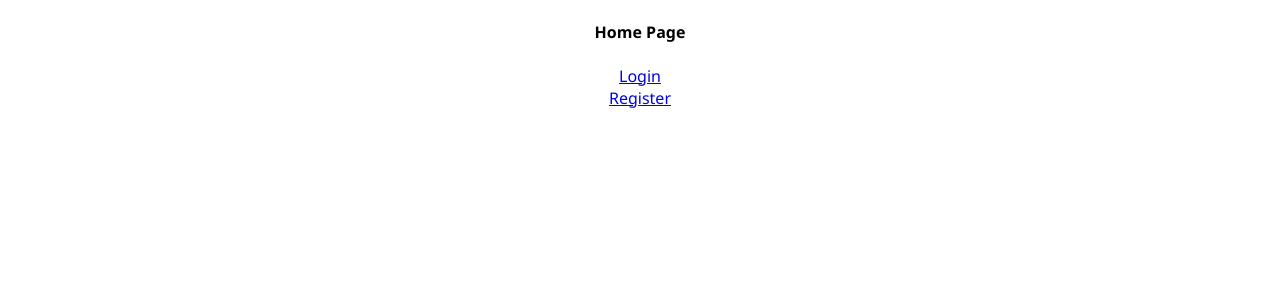
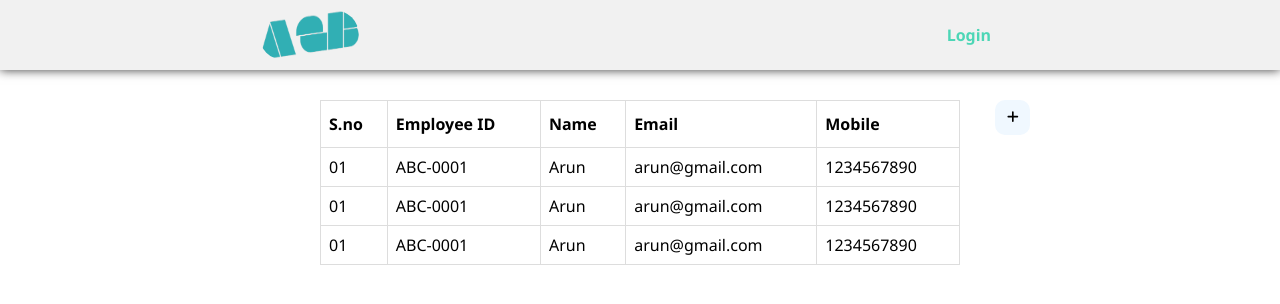
Before and after one commit to Arunprabu-CESIT/management_client, a React (Create React App) app: page / in a window 1280 px wide. Shown: the top 304 px of the page. Built offline with nearby package versions, Linux system fonts and the light colour scheme.

Commit message:
Worked on navbar, popup UI

```diff
--- a/package.json
+++ b/package.json
@@ -3,6 +3,9 @@
   "version": "0.1.0",
   "private": true,
   "dependencies": {
+    "@fortawesome/free-regular-svg-icons": "^6.1.1",
+    "@fortawesome/free-solid-svg-icons": "^6.1.1",
+    "@fortawesome/react-fontawesome": "^0.1.18",
     "@reduxjs/toolkit": "^1.8.2",
     "@testing-library/jest-dom": "^4.2.4",
     "@testing-library/react": "^9.3.2",
--- a/public/index.html
+++ b/public/index.html
@@ -27,7 +27,6 @@
     <title>React App</title>
   </head>
   <body>
-    <noscript>You need to enable JavaScript to run this app.</noscript>
     <div id="root"></div>
     <!--
       This HTML file is a template.
--- a/src/App.scss
+++ b/src/App.scss
@@ -1,8 +1,16 @@
+body {
+  margin: 0;
+  padding: 0;
+  height: 100%;
+}
+
 .client-management {
-  text-align: center;
   font-family: 'Segoe UI', Tahoma, Geneva, Verdana, sans-serif;
 }
 
 .pad-8px {
   padding: 8px;
 }
+.pad-15px {
+  padding: 15px;
+}
--- a/src/components/Home/Home.jsx
+++ b/src/components/Home/Home.jsx
@@ -1,14 +1,14 @@
 import React from 'react';
-import { Link } from 'react-router-dom';
+import Form from '../form/form';
+import Navbar from '../navbar/navbar';
+import Table from '../table/table';
 
 const Home = () => {
   return (
-    <div className="App">
-      <h4> Home Page</h4>
-      <nav>
-        <Link to="/login">Login</Link> <br />
-        <Link to="/register">Register</Link>
-      </nav>
+    <div>
+      <Navbar />
+      <Form />
+      <Table />
     </div>
   );
 };
--- /dev/null
+++ b/src/components/form/form.jsx
@@ -0,0 +1,79 @@
+import React, { useState } from 'react';
+import './form.scss';
+import { FontAwesomeIcon } from '@fortawesome/react-fontawesome';
+import { faPlus, faX } from '@fortawesome/free-solid-svg-icons';
+
+const Form = () => {
+  const [modal, setModal] = useState(false);
+
+  const toggleModel = () => {
+    setModal(!modal);
+  };
+
+  if (modal) {
+    document.body.classList.add('active-modal');
+  } else {
+    document.body.classList.remove('active-modal');
+  }
+
+  return (
+    <>
+      <button className="add-button" onClick={toggleModel}>
+        <FontAwesomeIcon icon={faPlus} />
+      </button>
+
+      {modal && (
+        <div className="modal">
+          <div onClick={toggleModel} className="overlay"></div>
+          <div className="modal-content">
+            <button className="close-modal" onClick={toggleModel}>
+              <FontAwesomeIcon icon={faX} />
+            </button>
+            <div className="title">Add Employee</div>
+            <form>
+              <input
+                className="input-section"
+                type="text"
+                placeholder="Employee Name"
+                id="name"
+                name="name"
+                onChange={''}
+              />
+              <input
+                className="input-section"
+                type="text"
+                placeholder="Employee ID"
+                id="employeeId"
+                name="employeeId"
+                onChange={''}
+              />
+              <input
+                className="input-section"
+                type="text"
+                placeholder="Email"
+                id="email"
+                name="email"
+                onChange={''}
+              />
+              <input
+                className="input-section"
+                type="tel"
+                placeholder="Mobile"
+                id="mobile"
+                name="mobile"
+                onChange={''}
+              />
+            </form>
+            <div className="text-center">
+              <button type="submit" className="submit-button">
+                ADD
+              </button>
+            </div>
+          </div>
+        </div>
+      )}
+    </>
+  );
+};
+
+export default Form;
--- /dev/null
+++ b/src/components/form/form.scss
@@ -0,0 +1,124 @@
+$main-color: #4dd6b6;
+
+body {
+  .active-modal {
+    overflow-y: hidden;
+  }
+}
+
+.add-button {
+  position: absolute;
+  top: 100px;
+  right: 250px;
+  background-color: aliceblue;
+  border: none;
+  cursor: pointer;
+  border-radius: 10px;
+  height: 35px;
+  width: 35px;
+  transition: all 0.1s ease-in-out;
+  &:focus {
+    outline: none;
+    border: none;
+  }
+  &:hover {
+    outline: 0.5px solid gray;
+    box-shadow: 2px 2px 9px -2px gray;
+  }
+}
+
+.modal,
+.overlay {
+  width: 100vw;
+  height: 100vh;
+  top: 0;
+  left: 0;
+  right: 0;
+  bottom: 0;
+  position: fixed;
+}
+
+.overlay {
+  background: rgba(49, 49, 49, 0.8);
+}
+
+.modal-content {
+  position: absolute;
+  top: 40%;
+  left: 50%;
+  transform: translate(-50%, -50%);
+  line-height: 1.4;
+  background: #f1f1f1;
+  padding: 14px 28px;
+  border-radius: 3px;
+  max-width: 600px;
+  min-width: 300px;
+}
+
+.close-modal {
+  position: absolute;
+  top: 10px;
+  right: 10px;
+  padding: 5px;
+  background-color: #f1f1f1;
+  border: none;
+  cursor: pointer;
+  border-radius: 20px;
+  height: 30px;
+  width: 30px;
+  transition: all 0.1s ease-in-out;
+  &:focus {
+    outline: none;
+    border: none;
+  }
+  &:hover {
+    outline: 0.5px solid gray;
+    box-shadow: 2px 2px 9px -2px gray;
+  }
+}
+
+.title {
+  font-size: 22px;
+  font-weight: 600;
+  text-align: center;
+  padding: 20px;
+}
+
+.input-section {
+  display: block;
+  border: none;
+  height: 35px;
+  width: 70%;
+  margin: auto;
+  margin-bottom: 15px;
+  padding: 2px 10px;
+  font-size: small;
+  color: gray;
+  transition: all 0.1s ease-in-out;
+  &:focus {
+    outline: none;
+    border: none;
+  }
+  &:hover {
+    outline: 0.5px solid gray;
+    box-shadow: 2px 2px 9px -2px gray;
+  }
+}
+
+.submit-button {
+  background: $main-color;
+  color: white;
+  border: none;
+  margin: 10px 0 10px;
+  cursor: pointer;
+  padding: 10px 15px;
+  transition: all 0.2s ease;
+  &:hover {
+    box-shadow: 4px 3px 9px -1px gray;
+    transform: translateY(-5px);
+  }
+}
+
+.text-center {
+  text-align: center;
+}
--- a/src/components/login/login.scss
+++ b/src/components/login/login.scss
@@ -1,6 +1,7 @@
 $main-color: #4dd6b6;
 
 .main-login {
+  text-align: center;
   height: 100%;
   width: 100%;
   overflow-x: hidden;
--- /dev/null
+++ b/src/components/navbar/navbar.jsx
@@ -0,0 +1,28 @@
+import React from 'react';
+import { Link } from 'react-router-dom';
+import logo from '../../images/logo.png';
+import './navbar.scss';
+
+const Navbar = () => {
+  return (
+    <>
+      <nav className="navbar background">
+        <div className="logo">
+          <img src={logo} alt="icon" />
+        </div>
+
+        <div>
+          <ul className="nav-list">
+            <li>
+              <Link className="link-section" to="/login">
+                Login
+              </Link>
+            </li>
+          </ul>
+        </div>
+      </nav>
+    </>
+  );
+};
+
+export default Navbar;
--- /dev/null
+++ b/src/components/navbar/navbar.scss
@@ -0,0 +1,46 @@
+$main-color: #4dd6b6;
+
+.navbar {
+  display: flex;
+  align-items: center;
+  justify-content: center;
+  position: sticky;
+  top: 0;
+  box-shadow: 0 0 10px 0 rgb(58, 57, 57);
+  justify-content: space-around;
+  height: 70px;
+}
+
+.background {
+  background: #f1f1f1;
+  background-blend-mode: darken;
+  background-size: cover;
+}
+
+.nav-list {
+  width: 70%;
+  display: flex;
+  align-items: center;
+  cursor: pointer;
+  li {
+    list-style: none;
+    padding: 26px 30px;
+    .link-section {
+      font-weight: 600;
+      text-decoration: none;
+      color: $main-color;
+      &:hover {
+        color: gray;
+      }
+    }
+  }
+}
+
+.logo {
+  display: flex;
+  img {
+    width: 100px;
+    height: 50px;
+    border-radius: 50px;
+  }
+}
--- a/src/components/register/Register.scss
+++ b/src/components/register/Register.scss
@@ -1,6 +1,7 @@
 $main-color: #4dd6b6;
 
 .main-register {
+  text-align: center;
   height: 100%;
   width: 100%;
   overflow-x: hidden;
--- /dev/null
+++ b/src/components/table/table.jsx
@@ -0,0 +1,45 @@
+import React from 'react';
+
+import './table.scss';
+
+const Table = () => {
+  return (
+    <>
+      <div className="pad-15px"></div>
+      <div className="table-container">
+        <table>
+          <tr>
+            <th>S.no</th>
+            <th>Employee ID</th>
+            <th>Name</th>
+            <th>Email</th>
+            <th>Mobile</th>
+          </tr>
+          <tr>
+            <td>01</td>
+            <td>ABC-0001</td>
+            <td>Arun</td>
+            <td>arun@gmail.com</td>
+            <td>1234567890</td>
+          </tr>
+          <tr>
+            <td>01</td>
+            <td>ABC-0001</td>
+            <td>Arun</td>
+            <td>arun@gmail.com</td>
+            <td>1234567890</td>
+          </tr>
+          <tr>
+            <td>01</td>
+            <td>ABC-0001</td>
+            <td>Arun</td>
+            <td>arun@gmail.com</td>
+            <td>1234567890</td>
+          </tr>
+        </table>
+      </div>
+    </>
+  );
+};
+
+export default Table;
--- /dev/null
+++ b/src/components/table/table.scss
@@ -0,0 +1,19 @@
+.table-container {
+  height: 700px;
+  display: flex;
+  justify-content: center;
+  align-items: start;
+  table {
+    width: 50%;
+    border-collapse: collapse;
+  }
+  th {
+    padding: 12px 8px;
+    text-align: left;
+    border: 1px solid #ddd;
+  }
+  td {
+    border: 1px solid #ddd;
+    padding: 8px;
+  }
+}
```
Also changed, not shown: src/images/logo.png (added), 1 other file (tests, documents, lock files or other folders).
